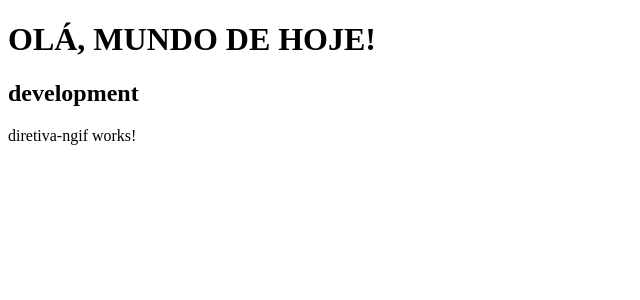
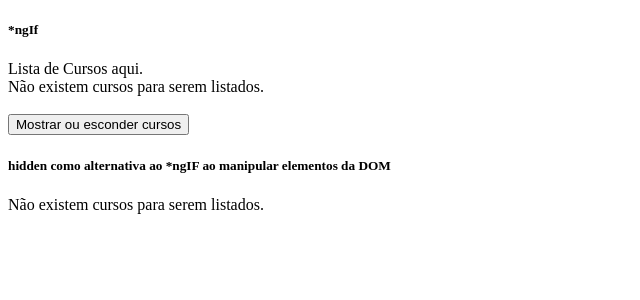
Before and after one commit to uandersonferreira/curso-angular, an Angular app in the folder angular-loiane/diretivas/: page / in a window 1280 px wide. Shown: the top 300 px of the page, without its empty margins (0-640 px from the left). Built offline with nearby package versions, Linux system fonts and the light colour scheme.

Commit message:
Diretiva *ngIf

```diff
--- a/angular-loiane/diretivas/src/app/app.component.html
+++ b/angular-loiane/diretivas/src/app/app.component.html
@@ -1,4 +1,2 @@
-<h1>OLÁ, MUNDO DE HOJE!</h1>
-<h2>{{ mode }}</h2>
+<app-diretiva-ngif></app-diretiva-ngif>
 <router-outlet></router-outlet>
-<app-diretiva-ngif></app-diretiva-ngif>
--- a/angular-loiane/diretivas/src/app/diretiva-ngif/diretiva-ngif.component.html
+++ b/angular-loiane/diretivas/src/app/diretiva-ngif/diretiva-ngif.component.html
@@ -1 +1,46 @@
-<p>diretiva-ngif works!</p>
+<h5>*ngIf</h5>
+
+<div *ngIf="cursos.length > 0">
+  Lista de Cursos aqui.
+</div>
+
+<div *ngIf="cursos.length == 0">
+ Não existem cursos para serem listados.
+</div>
+
+<div *ngIf="mostrarCursos">
+  Lista de Cursos aqui.
+</div>
+
+<div *ngIf="!mostrarCursos">
+  Não existem cursos para serem listados.
+</div>
+
+<br>
+<button (click)="onMostrarCursos()">Mostrar ou esconder cursos</button>
+
+<h5>hidden como alternativa ao *ngIF ao manipular elementos da DOM</h5>
+<div [hidden]="!mostrarCursos"> <!-- hidden = true | pois mostrarCurso e false por default-->
+  Lista de Cursos aqui.
+</div>
+
+<div [hidden]="mostrarCursos"><!-- hidden = false | pois mostrarCurso e false por default-->
+  Não existem cursos para serem listados.
+</div>
+
+<!--
+ [hidden] - Recomendado para árvore de
+ elementos pequenas.
+ (alguns campos de um formulário como exemplo)
+
+ *ngIf - recomendado para árvore de
+ elementos grandes.
+
+O [hidden] - É menos custoso usar caso o custo de criar a
+            árvore de elementos seja grande.
+            Mas deve ser analisado a questão da segurança,
+            já que o conteúdo estara somente escondido para o browser, mas
+            visivel no console.
+
+
+-->
--- a/angular-loiane/diretivas/src/app/diretiva-ngif/diretiva-ngif.component.ts
+++ b/angular-loiane/diretivas/src/app/diretiva-ngif/diretiva-ngif.component.ts
@@ -1,10 +1,21 @@
-import { Component } from '@angular/core';
+import {Component, OnInit} from '@angular/core';
 
 @Component({
   selector: 'app-diretiva-ngif',
   templateUrl: './diretiva-ngif.component.html',
   styleUrls: ['./diretiva-ngif.component.css']
 })
-export class DiretivaNgifComponent {
+export class DiretivaNgifComponent implements OnInit{
+  cursos: string[] = ["Angular 2"];
+  mostrarCursos: boolean = false;
 
-}
+  constructor() {
+  }
+
+  ngOnInit(): void {
+  }
+
+  onMostrarCursos(){
+    this.mostrarCursos = !this.mostrarCursos;
+  }
+}//class
```
Also changed, not shown: angular-loiane/diretivas/src/app/diretiva-ngif/diretiva-ngif.service.ts (deleted, +0 -8 lines), 1 other file (tests, documents, lock files or other folders).
